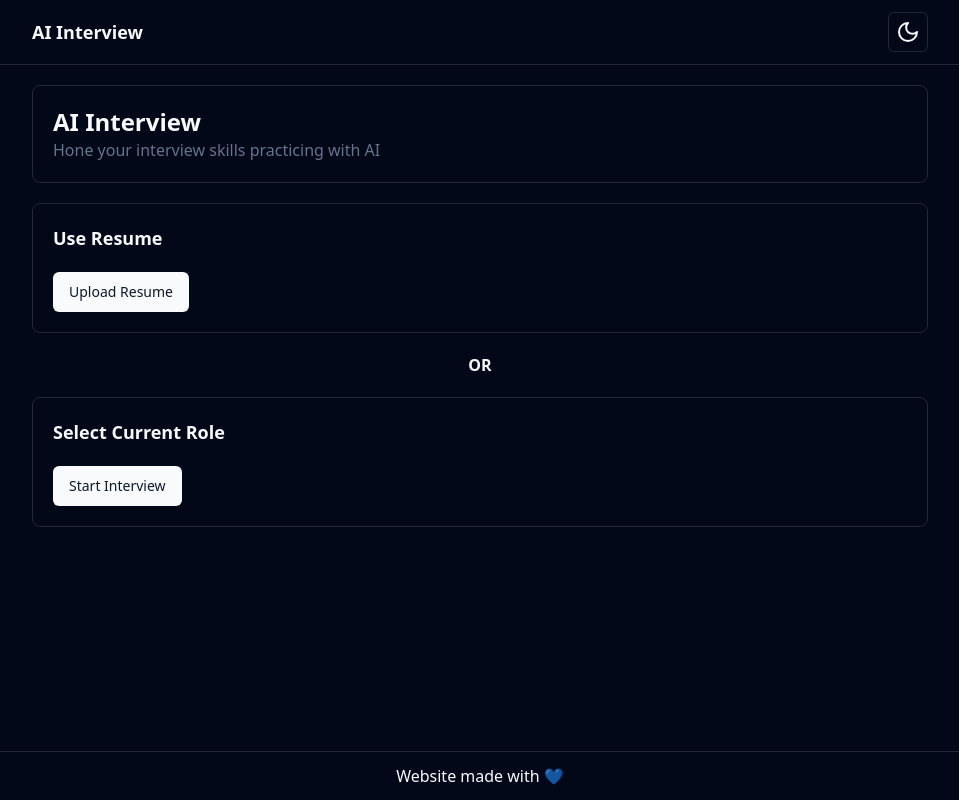
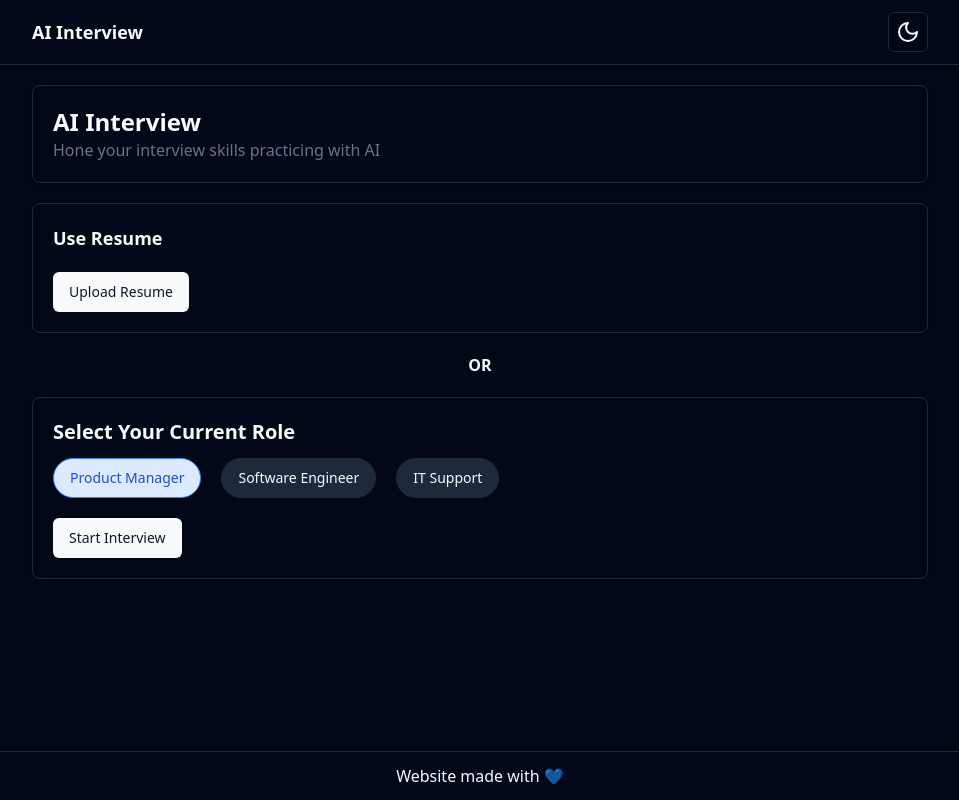
Before and after one commit to baccarani/ai-interview-1.0, a React (Vite) app: page / in a window 1280 px wide. Shown: the whole page, without its empty margins (160-1119 px from the left). Built offline with nearby package versions, Linux system fonts and the light colour scheme.

Commit message:
Adding role

```diff
--- a/src/components/role-selector/RoleSelector.tsx
+++ b/src/components/role-selector/RoleSelector.tsx
@@ -2,15 +2,26 @@ import { Link } from "react-router-dom";
 import { buttonVariants } from "../ui/button";
 import { Card } from "../ui/card";
 import { useState } from "react";
+import RoleSelectorOptions from "./role-selector-options/RoleSelectorOptions";
+import { Roles } from "./Roles";
 
 const RoleSelector = () => {
-  const [role] = useState<string>("Product Manager");
+  const [currentRole, setCurrentRole] = useState<Roles>(Roles.PRODUCT_MANAGER);
+
   return (
     <Card className="p-5 flex flex-col gap-5">
-      <h3 className="text-lg font-semibold">Select Current Role</h3>
+      <div>
+        <h3 className="text-xl font-semibold mb-3">Select Your Current Role</h3>
+        <RoleSelectorOptions
+          roles={Object.values(Roles)}
+          setCurrentRole={setCurrentRole}
+          currentRole={currentRole}
+        />
+      </div>
+
       <div>
         <Link
-          to={`/interview?role=${encodeURIComponent(role)}`}
+          to={`/interview?role=${encodeURIComponent(currentRole)}`}
           className={buttonVariants({ variant: "default" })}
         >
           Start Interview
--- /dev/null
+++ b/src/components/role-selector/Roles.ts
@@ -0,0 +1,5 @@
+export enum Roles {
+  PRODUCT_MANAGER = "Product Manager",
+  SOFTWARE_ENGINEER = "Software Engineer",
+  IT_SUPPORT = "IT Support",
+}
--- /dev/null
+++ b/src/components/role-selector/role-selector-options/RoleSelectorOptions.tsx
@@ -0,0 +1,38 @@
+import { Button, buttonVariants } from "@/components/ui/button";
+import { Roles } from "../Roles";
+import { Dispatch, SetStateAction } from "react";
+
+type Props = {
+  roles: Roles[];
+  setCurrentRole: Dispatch<SetStateAction<Roles>>;
+  currentRole: Roles;
+};
+
+const RoleSelectorOptions = ({ roles, currentRole, setCurrentRole }: Props) => {
+  const changeRole = (role: Roles) => {
+    setCurrentRole(role);
+  };
+
+  return (
+    <ul className="flex items-center gap-5 flex-wrap">
+      {roles.map((role) => (
+        <li key={role}>
+          <Button
+            onClick={() => changeRole(role)}
+            className={`${buttonVariants({
+              variant: "secondary",
+            })} rounded-full ${
+              currentRole === role
+                ? "bg-blue-100 border-blue-500 border text-blue-700"
+                : "border"
+            }`}
+          >
+            {role}
+          </Button>
+        </li>
+      ))}
+    </ul>
+  );
+};
+
+export default RoleSelectorOptions;
--- a/src/features/interview/Interview.tsx
+++ b/src/features/interview/Interview.tsx
@@ -5,7 +5,11 @@ import Chat from "@/components/chat/Chat";
 import InterviewResponse from "./interview-response/InterviewResponse";
 import axios from "axios";
 
-const Interview = () => {
+type Props = {
+  role: string;
+};
+
+const Interview = ({ role }: Props) => {
   const [messages, setMessages] = useState<ChatResponse[]>([
     {
       role: "assistant",
@@ -24,21 +28,30 @@ const Interview = () => {
   ]);
 
   const addMessage = (newMessage: ChatResponse) => {
-    setMessages(prevMessages => [...prevMessages, newMessage]);
+    setMessages((prevMessages) => [...prevMessages, newMessage]);
 
-    const chatFormData = { messages: [...messages, newMessage], model: "gpt-3.5-turbo" };
-    postData(API_URL, chatFormData).then(chatResponse => {
-      setMessages(prevMessages => [...prevMessages, { content: chatResponse.data.choices[0].message.content, role: "assistant" }]);
+    const chatFormData = {
+      messages: [...messages, newMessage],
+      model: "gpt-3.5-turbo",
+    };
+    postData(API_URL, chatFormData).then((chatResponse) => {
+      setMessages((prevMessages) => [
+        ...prevMessages,
+        {
+          content: chatResponse.data.choices[0].message.content,
+          role: "assistant",
+        },
+      ]);
     });
   };
 
-  const API_URL = 'https://api.openai.com/v1/chat/completions';
+  const API_URL = "https://api.openai.com/v1/chat/completions";
 
   const axiosInstance = axios.create({
     baseURL: API_URL,
     headers: {
       Authorization: `Bearer ${import.meta.env.VITE_OPEN_AI_API_KEY}`,
-      'Content-Type': 'application/json',
+      "Content-Type": "application/json",
     },
   });
 
--- a/src/pages/interview/InterviewPage.tsx
+++ b/src/pages/interview/InterviewPage.tsx
@@ -15,7 +15,7 @@ const InterviewPage = () => {
         <Card className="p-5">
           <h3 className="font-semibold">Role: {role}</h3>
         </Card>
-        <Interview />
+        <Interview role={role} />
       </Container>
     </Layout>
   );
```
